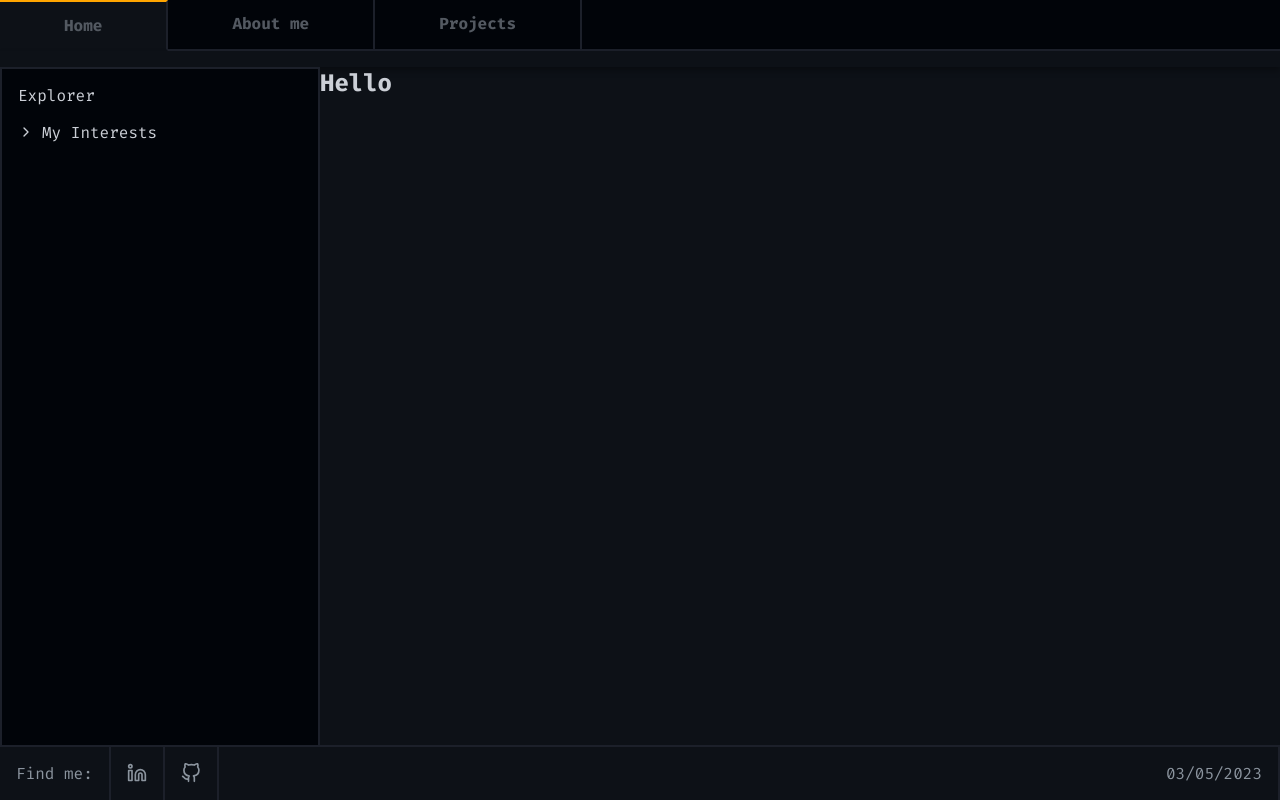
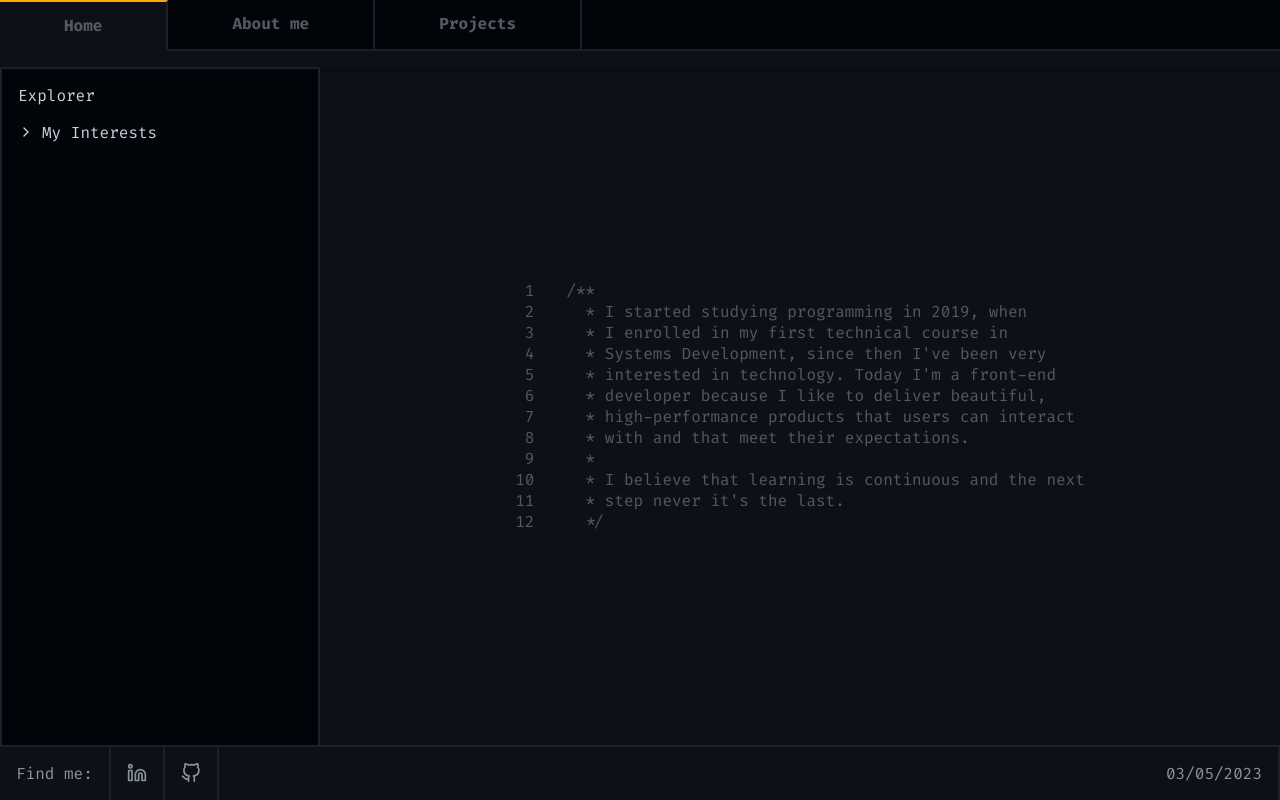
Before and after one commit to VitorHugoAntunes/My_Portfolio, a Next.js app: page /about in a window 1280 px wide. Built offline with nearby package versions, Linux system fonts and the light colour scheme.

Commit message:
Added styled paragraph component to About Me page

```diff
--- a/src/pages/about.tsx
+++ b/src/pages/about.tsx
@@ -20,6 +20,9 @@ export default function About() {
         { techIcon: <FaHtml5 size={16} color="#D84823" />, title: "HTML" },
         { techIcon: <FaUbuntu size={16} color="#D24412" />, title: "Linux" },
     ]
+
+    const aboutText = "\nI started studying programming in 2019, when \nI enrolled in my first technical course in\n Systems Development, since then I've been very\n interested in technology. Today I'm a front-end\n developer because I like to deliver beautiful,\n high-performance products that users can interact\n with and that meet their expectations.\n\n I believe that learning is continuous and the next \n step never it's the last.\n"
+    const paragraphs = aboutText.split("\n")
 
     const [openTag, setOpenTag] = useState<boolean>(false)
 
@@ -47,7 +50,16 @@ export default function About() {
             </InterestsContainer>
 
             <AboutContent>
-                <h1>Hello</h1>
+                <div>
+                    {paragraphs.map((paragraph, index) => (
+                        <p key={paragraph}>{index + 1}</p>
+                    ))}
+                </div>
+                <div className='paragraphs'>
+                    {paragraphs.map((paragraph, index) => (
+                        <p key={paragraph}>{index === 0 && "/**"} {index !== 0 && index !== paragraphs.length - 1 && "*"} {index === paragraphs.length - 1 && "*/"} {paragraph}</p>
+                    ))}
+                </div>
             </AboutContent>
         </AboutContainer>
     )
--- a/src/styles/pages/about.ts
+++ b/src/styles/pages/about.ts
@@ -56,5 +56,22 @@ export const InterestsContainer = styled('aside', {
 })
 
 export const AboutContent = styled('section', {
-    flex: 1
+    flex: 1,
+    display: "flex",
+    alignItems: "center",
+    justifyContent: "center",
+    flexDirection: "row",
+    gap: "2rem",
+
+    p: {
+        color: "$text"
+    },
+
+    "> div:first-child p": {
+        textAlign: "right"
+    },
+
+    ".paragraphs p:not(:first-child)": {
+        marginLeft: "1.2rem"
+    }
 })
--- a/src/styles/pages/home.ts
+++ b/src/styles/pages/home.ts
@@ -99,7 +99,7 @@ export const PresentationCard = styled('div', {
             },
 
             "span:not(:first-child)": {
-                marginLeft: "1rem"
+                marginLeft: "1.2rem"
             },
         },
 
```
